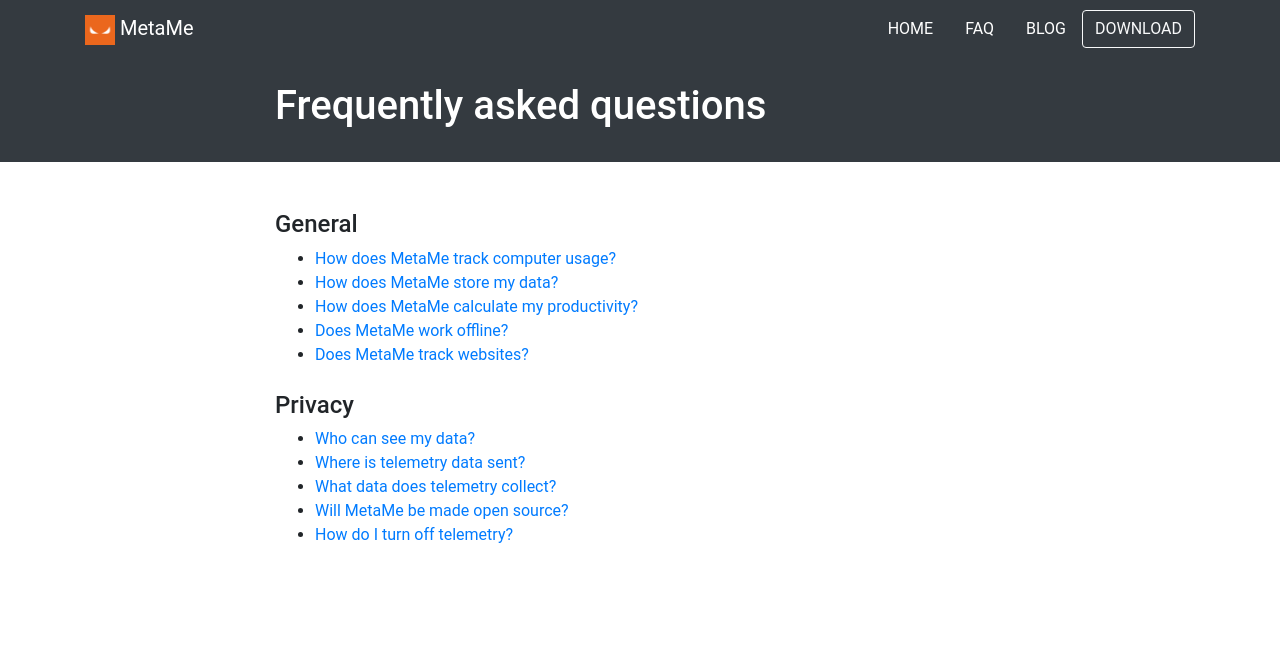
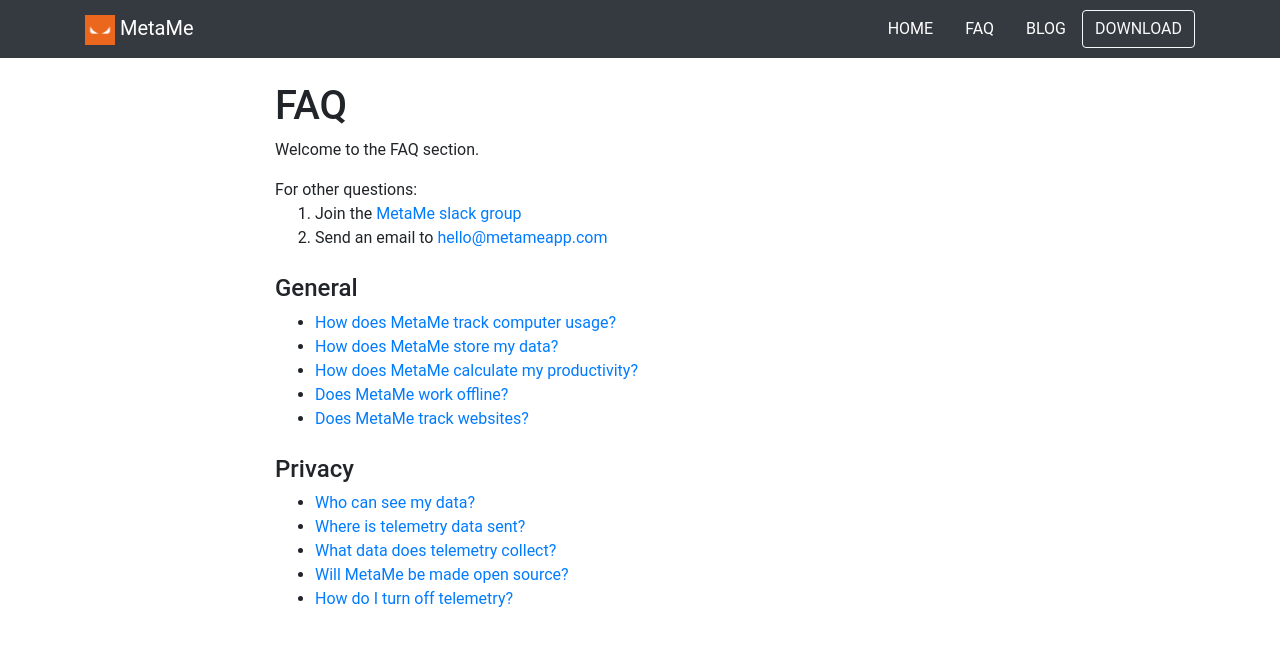
Before and after one commit to meta-me/metame-website, a Jekyll site: the page built from faq.html, in a window 1280 px wide. Shown: the top 646 px of the page. Built offline with Jekyll 4.4.1, drawn with Linux system fonts in a browser that asks for light colours.

Commit message:
Added more instructions to faq.html

```diff
--- a/_layouts/question.html
+++ b/_layouts/question.html
@@ -12,7 +12,10 @@
           </a>
         </div>
         <h1 class="mt-2">{{page.title}}</h1>
-        <div class="mt-4">
+        <div>
+          {{page.date | date_to_string}}
+        </div>
+        <div class="mt-3">
           {{content}}
         </div>
       </div>
--- a/faq.html
+++ b/faq.html
@@ -1,23 +1,27 @@
 ---
-title: Frequently asked questions
+title: FAQ
 layout: default
 ---
 
-<div class="bg-dark">
-  <div class="py-4 bg-dark text-white">
-    <div class="container">
-      <div class="row justify-content-center">
-        <div class="col-sm-12 col-lg-10 col-xl-8 text-left">
-          <h1>{{ page.title }}</h1>
-        </div>
-      </div>
-    </div>
-  </div>
-</div>
 <div class="my-4">
   <div class="container">
     <div class="row justify-content-center">
       <div class="col-sm-12 col-lg-10 col-xl-8 text-left">
+        <h1>{{ page.title }}</h1>
+        <div>
+          <p>
+            Welcome to the FAQ section.
+          </p>
+          <div>
+            For other questions:
+            <ol>
+              <li>Join the <a
+                  href="https://metameapp.slack.com/join/shared_invite/enQtNTA2ODc5NzU5MjM4LTZhN2ZlMGVkOGQzY2ZiNDJlMzc2M2NlMzdjZjkwYTAzZmFjMmQxYzNkOTk5MDU2YjU2MTE3M2MxODFjMzZhYzA">
+                  MetaMe slack group</a></li>
+              <li>Send an email to <a href="mailto:hello@metameapp.com">hello@metameapp.com</a></li>
+            </ol>
+          </div>
+        </div>
         {% assign sections = site.categories.help | group_by: 'section' | sort: 'name' %}
         {% for section in sections %}
         <h2 class="h4 mt-4">{{section.name}}</h2>
```
Also changed, not shown: help/_posts/2019-10-15-how-does-metame-track-computer-usage.md (+1 -1 lines).
